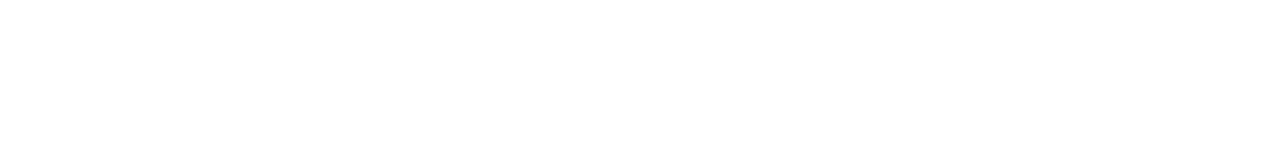
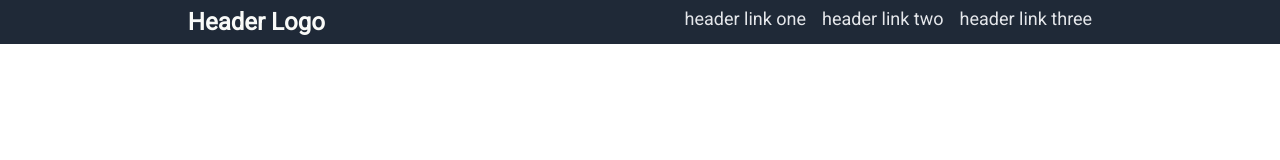
Before and after one commit to SamWeedon/landing-page, a plain HTML site: page index.html in a window 1280 px wide. Drawn offline with Linux system fonts and the light colour scheme.

Commit message:
Add tentative header

```diff
--- a/index.html
+++ b/index.html
@@ -5,9 +5,17 @@
     <meta http-equiv="X-UA-Compatible" content="IE=edge">
     <meta name="viewport" content="width=device-width, initial-scale=1.0">
     <title>landing-page</title>
+    <link href="https://fonts.googleapis.com/css?family=Roboto" rel="stylesheet">
     <link rel="stylesheet" href="style.css">
 </head>
 <body>
-
+    <header>
+        <div class="logo">Header Logo</div>
+        <ul>
+            <li><a href="#">header link one</a></li>
+            <li><a href="#">header link two</a></li>
+            <li><a href="#">header link three</a></li>
+        </ul>
+    </header>
 </body>
 </html>
--- a/style.css
+++ b/style.css
@@ -0,0 +1,33 @@
+body {
+    display: flex;
+    flex-direction: column;
+    margin: 0;
+    font-family: 'Roboto';
+}
+
+header {
+    display: flex;
+    justify-content: space-around;
+    background-color: #1F2937;
+    padding: 8px;
+}
+
+ul {
+    display: flex;
+    gap: 16px;
+    list-style: none;
+    margin: 0;
+    padding: 0;
+}
+
+a {
+    text-decoration: none;
+    font-size: 18px;
+    color: #E5E7EB;
+}
+
+.logo {
+    font-size: 24px;
+    color: #F9FAF8;
+    font-weight: bold;
+}
```
